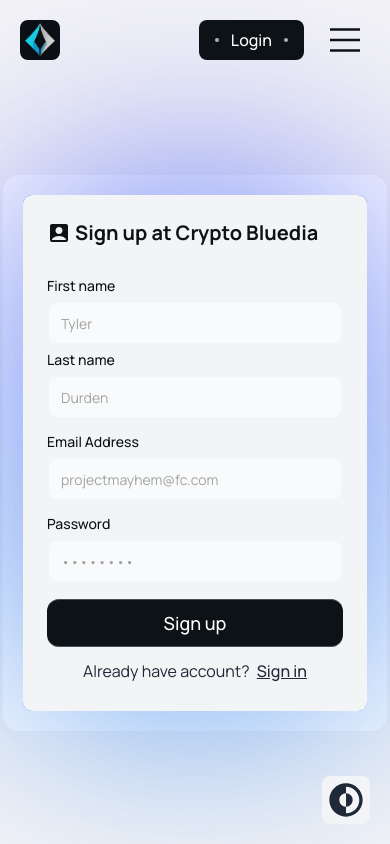
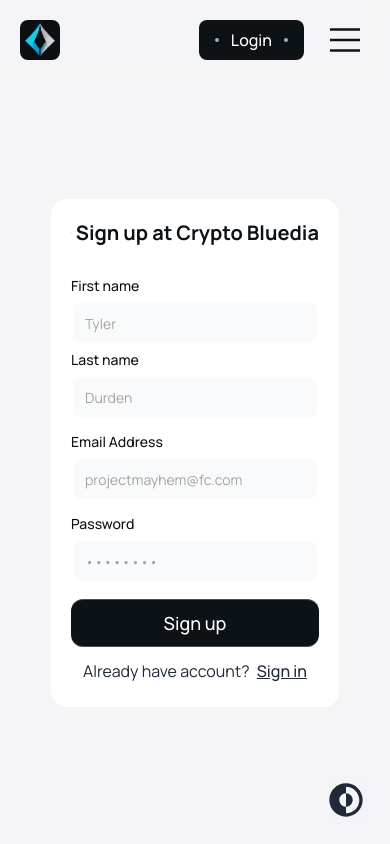
Before and after one commit to MahdiarRez/CryptoBluedia, a Next.js app: page /login in a window 390 px wide. Shown: the top 844 px of the page. Built offline with nearby package versions, Linux system fonts and the light colour scheme; what tailwindcss-animated would draw is missing.

Commit message:
fix - sign up form performance for mobile fixed

```diff
--- a/app/login/formLogin.tsx
+++ b/app/login/formLogin.tsx
@@ -33,7 +33,6 @@
 
       <Button
         classes="w-full h-12 text-lg  font-medium rounded-xl shadow-[0px_1px_0px_0px_#ffffff40_inset,0px_-1px_0px_0px_#ffffff40_inset] dark:shadow-[0px_1px_0px_0px_var(--zinc-800)_inset,0px_-1px_0px_0px_var(--zinc-800)_inset]"
-        // type="submit"
         isDisabled={isPending}
       >
         {isPending ? 'Signing up...' : 'Sign up'}
--- a/app/login/page.tsx
+++ b/app/login/page.tsx
@@ -11,12 +11,25 @@
         'h-dvh w-dvw bg-WHITE dark:bg-DarkBlue flex justify-center items-center'
       }
     >
-      <div className="sm:max-w-md max-w-sm mt-[7.407vh] w-full mx-auto rounded-2xl p-5 shadow-input bg-white dark:bg-DarkBlue">
+      <div className="sm:max-w-md max-w-72 xs:max-w-96 mt-[7.407vh] w-full mx-auto rounded-2xl p-5 shadow-input bg-white dark:bg-DarkBlue">
+        <div className="hidden sm:block">
           <NeonGradientCard borderSize={0} borderRadius={9}>
+            <LoginContent />
+          </NeonGradientCard>
+        </div>
+
+        <div className="sm:hidden">
+          <LoginContent />
+        </div>
+      </div>
+    </div>
+  );
+}
+
+const LoginContent = () => (
+  <>
     <div
-            className={
-              'flex flex-row items-center justify-start gap-1 flex-nowrap'
-            }
+      className={'flex flex-row items-center justify-start gap-1 flex-nowrap'}
     >
       <MdAccountBox
         className={'text-DarkBlue size-6 sm:size-7 dark:text-white'}
@@ -33,10 +46,7 @@
       />
     </div>
     <FormLogin />
-        </NeonGradientCard>
-      </div>
-    </div>
+  </>
 );
-}
 
 export default Page;
```
Lines whose indentation alone changed are shown as unchanged.
